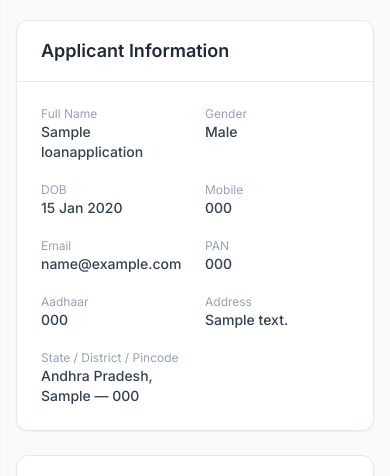
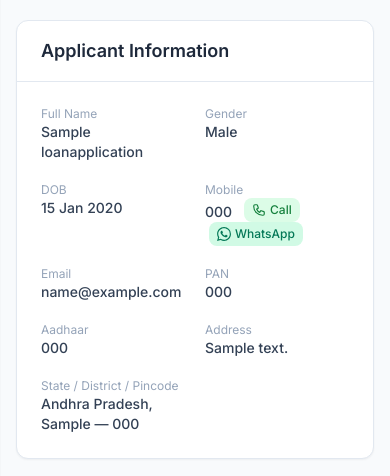
Before and after one commit to LiGerNikhil/leads-gcc, a Django app: page /applications/1/ in a window 390 px wide. Shown: the part 371-847 px from the top of the page. Run offline with Django 4.2, Linux system fonts and the light colour scheme; a user stored in the database is signed in; tables that the repository leaves empty hold one stand-in row (values such as "Sample post"); data that the repository does not hold is empty; some libraries are stand-ins or nearby versions.

Commit message:
Add phone_extras filters to strip non-digits from phone URLs

```diff
--- /dev/null
+++ b/loans/templatetags/phone_extras.py
@@ -0,0 +1,20 @@
+import re
+from django import template
+
+register = template.Library()
+
+@register.filter
+def digits_only(value):
+    if not value:
+        return ''
+    return re.sub(r'\D', '', str(value))
+
+@register.filter
+def tel_link(value):
+    d = digits_only(value)
+    return f'tel:+91{d}' if d else '#'
+
+@register.filter
+def wa_link(value):
+    d = digits_only(value)
+    return f'https://wa.me/91{d}' if d else '#'
--- a/templates/coordinator/loan_detail.html
+++ b/templates/coordinator/loan_detail.html
@@ -1,5 +1,6 @@
 {% extends 'base.html' %}
 {% load static %}
+{% load phone_extras %}
 
 {% block title %}{{ application.application_id }} - Application Details{% endblock %}
 
@@ -140,7 +141,16 @@
           <div><span class="text-xs text-slate-400 block">Full Name</span><span class="font-medium text-slate-700">{{ application.applicant_name }}</span></div>
           <div><span class="text-xs text-slate-400 block">Gender</span><span class="font-medium text-slate-700">{{ application.get_gender_display|default:'—' }}</span></div>
           <div><span class="text-xs text-slate-400 block">DOB</span><span class="font-medium text-slate-700">{{ application.date_of_birth|date:"d M Y"|default:'—' }}</span></div>
-          <div><span class="text-xs text-slate-400 block">Mobile</span><span class="font-medium text-slate-700">{{ application.applicant_phone }}</span></div>
+          <div><span class="text-xs text-slate-400 block">Mobile</span><span class="font-medium text-slate-700">{{ application.applicant_phone }}</span>
+            <a href="{{ application.applicant_phone|tel_link }}" class="inline-flex items-center px-2 py-1 text-xs font-medium text-green-700 bg-green-100 rounded-lg hover:bg-green-200 transition-colors ml-2">
+              <svg class="w-3.5 h-3.5 mr-1" fill="none" stroke="currentColor" viewBox="0 0 24 24"><path stroke-linecap="round" stroke-linejoin="round" stroke-width="2" d="M3 5a2 2 0 012-2h3.28a1 1 0 01.948.684l1.498 4.493a1 1 0 01-.502 1.21l-2.257 1.13a11.042 11.042 0 005.516 5.516l1.13-2.257a1 1 0 011.21-.502l4.493 1.498a1 1 0 01.684.949V19a2 2 0 01-2 2h-1C9.716 21 3 14.284 3 6V5z"/></svg>
+              Call
+            </a>
+            <a href="{{ application.applicant_phone|wa_link }}" target="_blank" class="inline-flex items-center px-2 py-1 text-xs font-medium text-emerald-700 bg-emerald-100 rounded-lg hover:bg-emerald-200 transition-colors ml-1">
+              <svg class="w-3.5 h-3.5 mr-1" fill="currentColor" viewBox="0 0 24 24"><path d="M17.472 14.382c-.297-.149-1.758-.867-2.03-.967-.273-.099-.471-.148-.67.15-.197.297-.767.966-.94 1.164-.173.199-.347.223-.644.075-.297-.15-1.255-.463-2.39-1.475-.883-.788-1.48-1.761-1.653-2.059-.173-.297-.018-.458.13-.606.134-.133.298-.347.446-.52.149-.174.198-.298.298-.497.099-.198.05-.371-.025-.52-.075-.149-.669-1.612-.916-2.207-.242-.579-.487-.5-.669-.51-.173-.008-.371-.01-.57-.01-.198 0-.52.074-.792.372-.272.297-1.04 1.016-1.04 2.479 0 1.462 1.065 2.875 1.213 3.074.149.198 2.096 3.2 5.077 4.487.709.306 1.262.489 1.694.625.712.227 1.36.195 1.871.118.571-.085 1.758-.719 2.006-1.413.248-.694.248-1.289.173-1.413-.074-.124-.272-.198-.57-.347m-5.421 7.403h-.004a9.87 9.87 0 01-5.031-1.378l-.361-.214-3.741.982.998-3.648-.235-.374a9.86 9.86 0 01-1.51-5.26c.001-5.45 4.436-9.884 9.888-9.884 2.64 0 5.122 1.03 6.988 2.898a9.825 9.825 0 012.893 6.994c-.003 5.45-4.437 9.884-9.885 9.884m8.413-18.297A11.815 11.815 0 0012.05 0C5.495 0 .16 5.335.157 11.892c0 2.096.547 4.142 1.588 5.945L.057 24l6.305-1.654a11.882 11.882 0 005.683 1.448h.005c6.554 0 11.89-5.335 11.893-11.893a11.821 11.821 0 00-3.48-8.413z"/></svg>
+              WhatsApp
+            </a>
+          </div>
           <div><span class="text-xs text-slate-400 block">Email</span><span class="font-medium text-slate-700">{{ application.applicant_email|default:'—' }}</span></div>
           <div><span class="text-xs text-slate-400 block">PAN</span><span class="font-medium text-slate-700">{{ application.pan_number|default:'—' }}</span></div>
           <div><span class="text-xs text-slate-400 block">Aadhaar</span><span class="font-medium text-slate-700">{{ application.aadhaar_number|default:'—' }}</span></div>
--- a/templates/gcc/review.html
+++ b/templates/gcc/review.html
@@ -1,5 +1,6 @@
 {% extends 'base.html' %}
 {% load static %}
+{% load phone_extras %}
 
 {% block title %}GCC Review - {{ application.application_id }}{% endblock %}
 
@@ -73,11 +74,11 @@
           <div><span class="text-xs text-slate-400 block">Gender</span><span class="font-medium text-slate-700">{{ application.get_gender_display|default:'—' }}</span></div>
           <div><span class="text-xs text-slate-400 block">DOB</span><span class="font-medium text-slate-700">{{ application.date_of_birth|date:"d M Y"|default:'—' }}</span></div>
           <div><span class="text-xs text-slate-400 block">Mobile</span><span class="font-medium text-slate-700">{{ application.applicant_phone }}</span>
-            <a href="tel:+91{{ application.applicant_phone }}" class="inline-flex items-center px-2 py-1 text-xs font-medium text-green-700 bg-green-100 rounded-lg hover:bg-green-200 transition-colors ml-2">
+            <a href="{{ application.applicant_phone|tel_link }}" class="inline-flex items-center px-2 py-1 text-xs font-medium text-green-700 bg-green-100 rounded-lg hover:bg-green-200 transition-colors ml-2">
               <svg class="w-3.5 h-3.5 mr-1" fill="none" stroke="currentColor" viewBox="0 0 24 24"><path stroke-linecap="round" stroke-linejoin="round" stroke-width="2" d="M3 5a2 2 0 012-2h3.28a1 1 0 01.948.684l1.498 4.493a1 1 0 01-.502 1.21l-2.257 1.13a11.042 11.042 0 005.516 5.516l1.13-2.257a1 1 0 011.21-.502l4.493 1.498a1 1 0 01.684.949V19a2 2 0 01-2 2h-1C9.716 21 3 14.284 3 6V5z"/></svg>
               Call
             </a>
-            <a href="https://wa.me/91{{ application.applicant_phone }}" target="_blank" class="inline-flex items-center px-2 py-1 text-xs font-medium text-emerald-700 bg-emerald-100 rounded-lg hover:bg-emerald-200 transition-colors ml-1">
+            <a href="{{ application.applicant_phone|wa_link }}" target="_blank" class="inline-flex items-center px-2 py-1 text-xs font-medium text-emerald-700 bg-emerald-100 rounded-lg hover:bg-emerald-200 transition-colors ml-1">
               <svg class="w-3.5 h-3.5 mr-1" fill="currentColor" viewBox="0 0 24 24"><path d="M17.472 14.382c-.297-.149-1.758-.867-2.03-.967-.273-.099-.471-.148-.67.15-.197.297-.767.966-.94 1.164-.173.199-.347.223-.644.075-.297-.15-1.255-.463-2.39-1.475-.883-.788-1.48-1.761-1.653-2.059-.173-.297-.018-.458.13-.606.134-.133.298-.347.446-.52.149-.174.198-.298.298-.497.099-.198.05-.371-.025-.52-.075-.149-.669-1.612-.916-2.207-.242-.579-.487-.5-.669-.51-.173-.008-.371-.01-.57-.01-.198 0-.52.074-.792.372-.272.297-1.04 1.016-1.04 2.479 0 1.462 1.065 2.875 1.213 3.074.149.198 2.096 3.2 5.077 4.487.709.306 1.262.489 1.694.625.712.227 1.36.195 1.871.118.571-.085 1.758-.719 2.006-1.413.248-.694.248-1.289.173-1.413-.074-.124-.272-.198-.57-.347m-5.421 7.403h-.004a9.87 9.87 0 01-5.031-1.378l-.361-.214-3.741.982.998-3.648-.235-.374a9.86 9.86 0 01-1.51-5.26c.001-5.45 4.436-9.884 9.888-9.884 2.64 0 5.122 1.03 6.988 2.898a9.825 9.825 0 012.893 6.994c-.003 5.45-4.437 9.884-9.885 9.884m8.413-18.297A11.815 11.815 0 0012.05 0C5.495 0 .16 5.335.157 11.892c0 2.096.547 4.142 1.588 5.945L.057 24l6.305-1.654a11.882 11.882 0 005.683 1.448h.005c6.554 0 11.89-5.335 11.893-11.893a11.821 11.821 0 00-3.48-8.413z"/></svg>
               WhatsApp
             </a>
--- a/templates/team_directory.html
+++ b/templates/team_directory.html
@@ -1,5 +1,6 @@
 {% extends 'base.html' %}
 {% load static %}
+{% load phone_extras %}
 
 {% block title %}Team Directory - GCC Loan Portal{% endblock %}
 
@@ -41,11 +42,11 @@
         </div>
         <div class="mt-4 flex items-center gap-2">
           {% if u.phone %}
-          <a href="tel:+91{{ u.phone }}" class="flex-1 inline-flex items-center justify-center px-3 py-1.5 text-xs font-medium text-green-700 bg-green-100 rounded-lg hover:bg-green-200 transition-colors">
+          <a href="{{ u.phone|tel_link }}" class="flex-1 inline-flex items-center justify-center px-3 py-1.5 text-xs font-medium text-green-700 bg-green-100 rounded-lg hover:bg-green-200 transition-colors">
             <svg class="w-3.5 h-3.5 mr-1" fill="none" stroke="currentColor" viewBox="0 0 24 24"><path stroke-linecap="round" stroke-linejoin="round" stroke-width="2" d="M3 5a2 2 0 012-2h3.28a1 1 0 01.948.684l1.498 4.493a1 1 0 01-.502 1.21l-2.257 1.13a11.042 11.042 0 005.516 5.516l1.13-2.257a1 1 0 011.21-.502l4.493 1.498a1 1 0 01.684.949V19a2 2 0 01-2 2h-1C9.716 21 3 14.284 3 6V5z"/></svg>
             Call
           </a>
-          <a href="https://wa.me/91{{ u.phone }}" target="_blank" class="flex-1 inline-flex items-center justify-center px-3 py-1.5 text-xs font-medium text-emerald-700 bg-emerald-100 rounded-lg hover:bg-emerald-200 transition-colors">
+          <a href="{{ u.phone|wa_link }}" target="_blank" class="flex-1 inline-flex items-center justify-center px-3 py-1.5 text-xs font-medium text-emerald-700 bg-emerald-100 rounded-lg hover:bg-emerald-200 transition-colors">
             <svg class="w-3.5 h-3.5 mr-1" fill="currentColor" viewBox="0 0 24 24"><path d="M17.472 14.382c-.297-.149-1.758-.867-2.03-.967-.273-.099-.471-.148-.67.15-.197.297-.767.966-.94 1.164-.173.199-.347.223-.644.075-.297-.15-1.255-.463-2.39-1.475-.883-.788-1.48-1.761-1.653-2.059-.173-.297-.018-.458.13-.606.134-.133.298-.347.446-.52.149-.174.198-.298.298-.497.099-.198.05-.371-.025-.52-.075-.149-.669-1.612-.916-2.207-.242-.579-.487-.5-.669-.51-.173-.008-.371-.01-.57-.01-.198 0-.52.074-.792.372-.272.297-1.04 1.016-1.04 2.479 0 1.462 1.065 2.875 1.213 3.074.149.198 2.096 3.2 5.077 4.487.709.306 1.262.489 1.694.625.712.227 1.36.195 1.871.118.571-.085 1.758-.719 2.006-1.413.248-.694.248-1.289.173-1.413-.074-.124-.272-.198-.57-.347m-5.421 7.403h-.004a9.87 9.87 0 01-5.031-1.378l-.361-.214-3.741.982.998-3.648-.235-.374a9.86 9.86 0 01-1.51-5.26c.001-5.45 4.436-9.884 9.888-9.884 2.64 0 5.122 1.03 6.988 2.898a9.825 9.825 0 012.893 6.994c-.003 5.45-4.437 9.884-9.885 9.884m8.413-18.297A11.815 11.815 0 0012.05 0C5.495 0 .16 5.335.157 11.892c0 2.096.547 4.142 1.588 5.945L.057 24l6.305-1.654a11.882 11.882 0 005.683 1.448h.005c6.554 0 11.89-5.335 11.893-11.893a11.821 11.821 0 00-3.48-8.413z"/></svg>
             WhatsApp
           </a>
```
Also changed, not shown: loans/templatetags/__init__.py (added).
